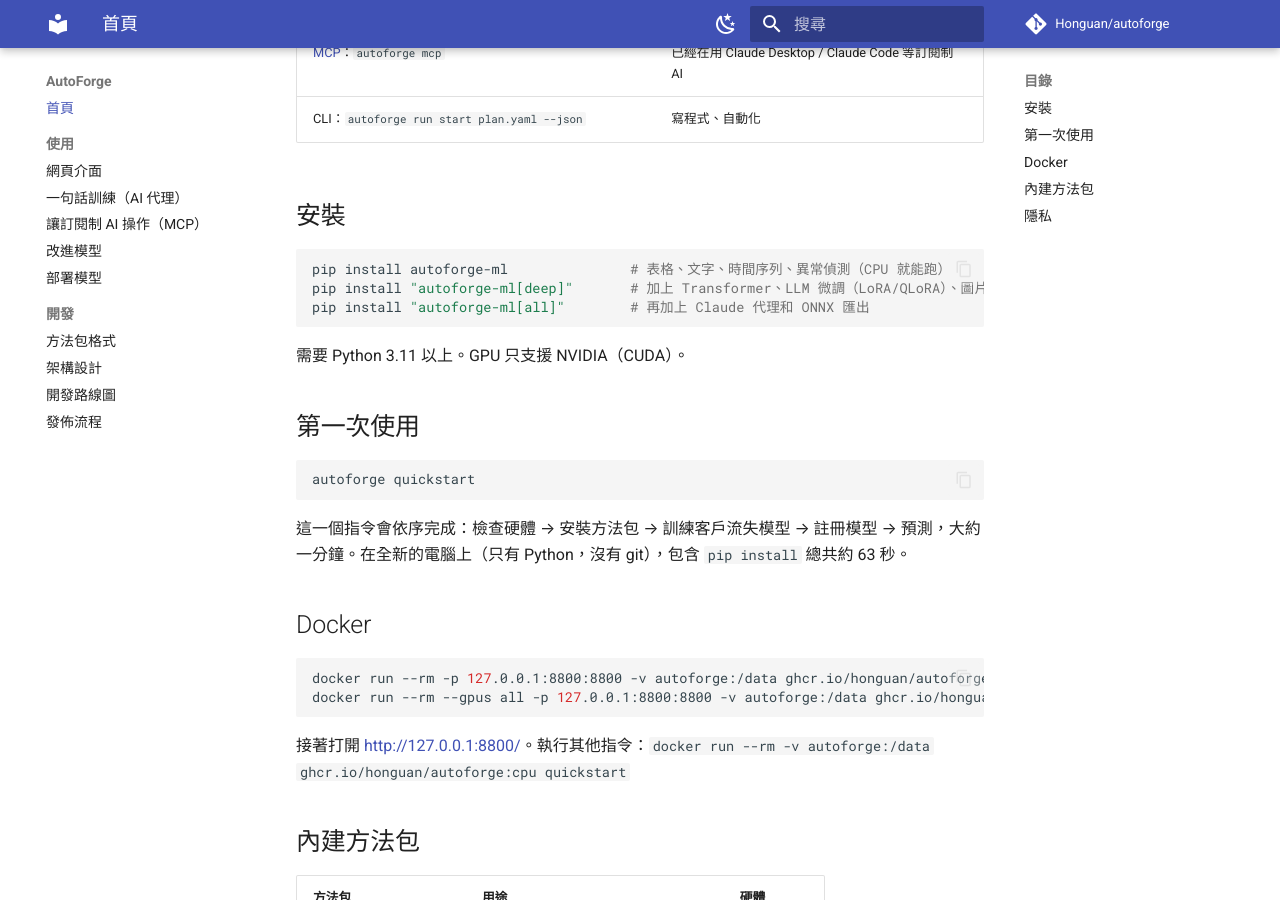
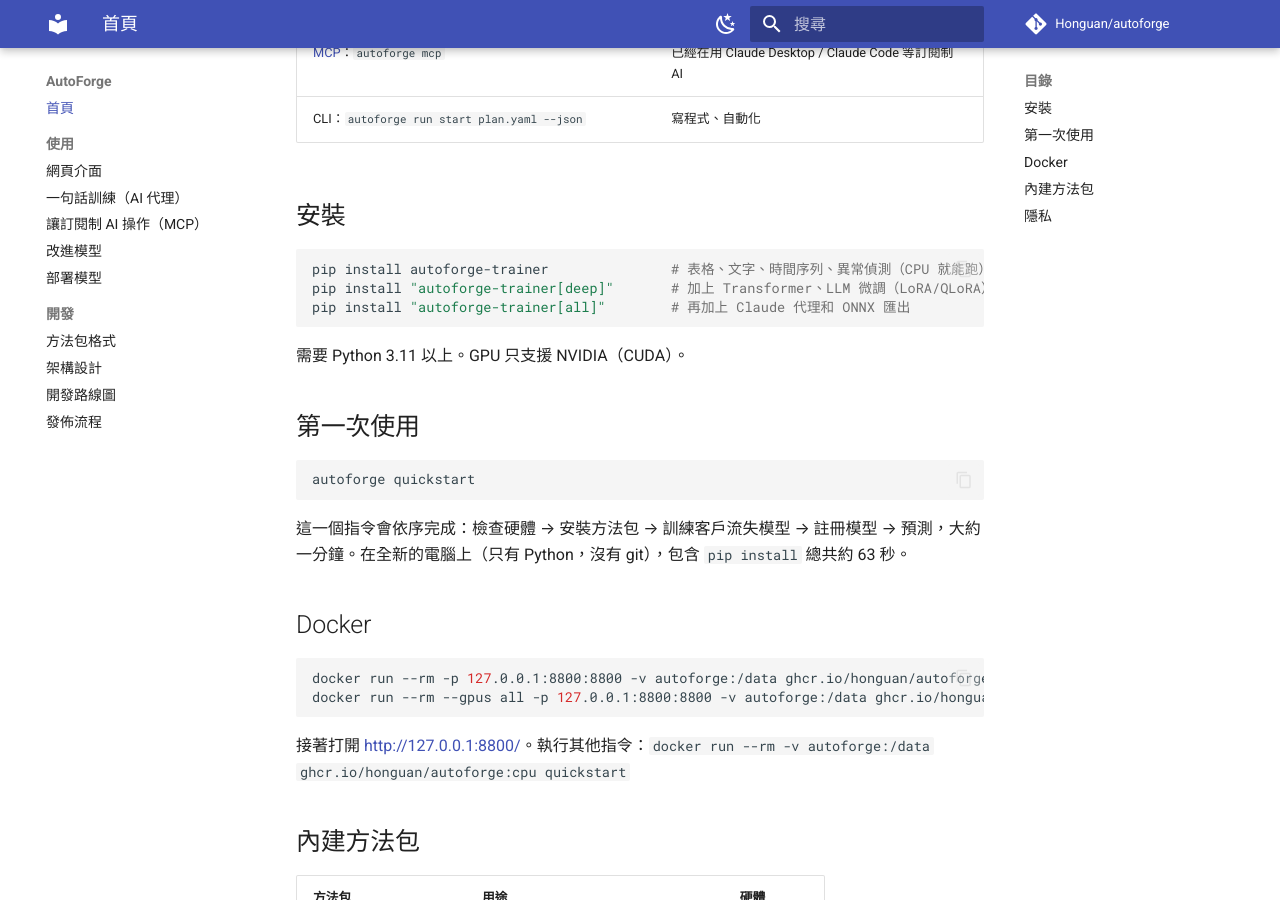
Before and after one commit to Honguan/autoforge, an MkDocs documentation site: the page built from docs/index.md, in a window 1280 px wide and 900 px high, scrolled down 415 px. Built offline with MkDocs 1.6.1 and Material for MkDocs 9.7.7, drawn with Linux system fonts in a browser that asks for light colours; comment, search, counter and statistics services are not loaded.

Commit message:
Rename PyPI distribution to autoforge-trainer (autoforge-ml was taken); 1.0.2
Co-Authored-By: Claude Opus 5.5 <noreply@anthropic.com>
Claude-Session: https://claude.ai/code/session_01V2bW29d158H5QWDyJ9ASGF

````diff
--- a/autoforge/__init__.py
+++ b/autoforge/__init__.py
@@ -1,3 +1,3 @@
 """AutoForge: AI that trains AI."""
 
-__version__ = "1.0.1"
+__version__ = "1.0.2"
--- a/docs/index.md
+++ b/docs/index.md
@@ -14,9 +14,9 @@
 ## 安裝
 
 ```bash
-pip install autoforge-ml               # 表格、文字、時間序列、異常偵測（CPU 就能跑）
-pip install "autoforge-ml[deep]"       # 加上 Transformer、LLM 微調（LoRA/QLoRA）、圖片分類（NVIDIA GPU）
-pip install "autoforge-ml[all]"        # 再加上 Claude 代理和 ONNX 匯出
+pip install autoforge-trainer               # 表格、文字、時間序列、異常偵測（CPU 就能跑）
+pip install "autoforge-trainer[deep]"       # 加上 Transformer、LLM 微調（LoRA/QLoRA）、圖片分類（NVIDIA GPU）
+pip install "autoforge-trainer[all]"        # 再加上 Claude 代理和 ONNX 匯出
 ```
 
 需要 Python 3.11 以上。GPU 只支援 NVIDIA（CUDA）。
--- a/pyproject.toml
+++ b/pyproject.toml
@@ -3,8 +3,8 @@ requires = ["hatchling"]
 build-backend = "hatchling.build"
 
 [project]
-name = "autoforge-ml"
-version = "1.0.1"
+name = "autoforge-trainer"
+version = "1.0.2"
 description = "AI that trains AI: analyse your data and hardware, pick a method, train, tune and deploy models on your own machine — from a CLI, MCP, a web GUI or one sentence."
 readme = "README.md"
 requires-python = ">=3.11"
@@ -52,7 +52,7 @@ deep = ["torch>=2.3", "torchvision>=0.18", "transformers>=4.45", "peft>=0.12", "
 gpu = ["torch>=2.3", "nvidia-ml-py>=12.0"]
 anthropic = ["anthropic>=1.14,<2"]
 onnx = ["skl2onnx>=1.17", "onnxruntime>=1.18", "onnx>=1.16", "onnxscript>=0.1"]
-all = ["autoforge-ml[deep,anthropic,onnx]"]
+all = ["autoforge-trainer[deep,anthropic,onnx]"]
 hpo = []  # kept for compatibility: optuna is now a core dependency
 dev = ["pytest>=8.0", "playwright>=1.45", "build>=1.2", "twine>=5.0"]
 
````
Also changed, not shown: CHANGELOG.md (+4 -0 lines), README.md (+6 -6 lines), docs/RELEASE.md (+1 -1 lines), docs/ROADMAP.md (+1 -1 lines).
